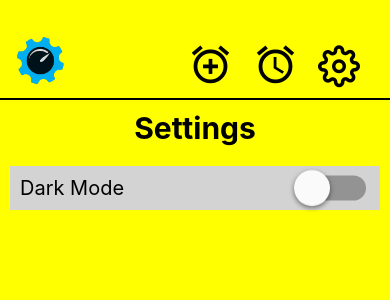
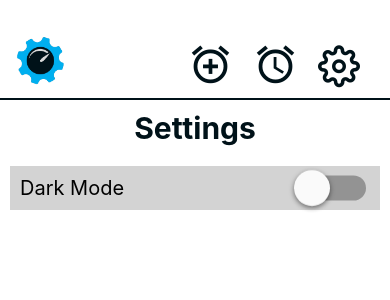
Before and after one commit to purplevarun/reminder-app, a React Native app: screen /Screen_3_Settings in a window 390 px wide. Shown: the top 300 px of the page. Built offline with nearby package versions, Linux system fonts and the light colour scheme.

Commit message:
Fixed Styling in global context

```diff
--- a/components/buttons/Buttons.js
+++ b/components/buttons/Buttons.js
@@ -7,49 +7,36 @@ import { useContext } from "react";
 const btnSize = 45;
 
 export const AddReminderBtn = ({ onPress }) => {
-	const { darkMode, colors } = useContext(GlobalContext);
-	const getBtnColor = () => {
-		return darkMode.darkMode ? colors.light : colors.dark;
-	};
+	const { colors } = useContext(GlobalContext);
 	return (
 		<TouchableOpacity style={touchableOpacityStyle} onPress={onPress}>
-			<MaterialIcon
-				name="alarm-add"
-				size={btnSize}
-				color={getBtnColor()}
-			/>
+			<MaterialIcon name="alarm-add" size={btnSize} color={colors.fg} />
 		</TouchableOpacity>
 	);
 };
 
 export const AllRemindersBtn = ({ onPress }) => {
-	const { darkMode, colors } = useContext(GlobalContext);
-	const getBtnColor = () => {
-		return darkMode.darkMode ? colors.light : colors.dark;
-	};
+	const { colors } = useContext(GlobalContext);
 	return (
 		<TouchableOpacity style={touchableOpacityStyle} onPress={onPress}>
 			<MaterialIcon
 				name="access-alarms"
 				size={btnSize}
-				color={getBtnColor()}
+				color={colors.fg}
 			/>
 		</TouchableOpacity>
 	);
 };
 
 export const SettingsBtn = ({ onPress }) => {
-	const { darkMode, colors } = useContext(GlobalContext);
-	const getBtnColor = () => {
-		return darkMode.darkMode ? colors.light : colors.dark;
-	};
+	const { colors } = useContext(GlobalContext);
 	return (
 		<TouchableOpacity style={touchableOpacityStyle} onPress={onPress}>
 			<View style={{ display: "flex", height: btnSize, top: 1 }}>
 				<FeatherIcon
 					name="settings"
 					size={btnSize - 3}
-					color={getBtnColor()}
+					color={colors.fg}
 				/>
 			</View>
 		</TouchableOpacity>
--- a/components/header/Header.js
+++ b/components/header/Header.js
@@ -6,7 +6,7 @@ import {
 	AllRemindersBtn,
 	SettingsBtn,
 } from "./../buttons/Buttons";
-import { getHeaderStyles, headerBtnsStyle, headerStyle } from "./HeaderStyle";
+import { getHeaderStyles } from "./HeaderStyle";
 import { useState, useContext, useEffect } from "react";
 const Header = ({ navigation }) => {
 	const handleReminderIconPress = () => {
@@ -24,13 +24,9 @@ const Header = ({ navigation }) => {
 	const handleSettingsBtnPress = () => {
 		navigation.navigate("Screen_3_Settings");
 	};
-	const { darkMode, colors } = useContext(GlobalContext);
-	const [styles, setStyles] = useState(
-		getHeaderStyles(darkMode.darkMode, colors)
-	);
-	useEffect(() => {
-		setStyles(getHeaderStyles(darkMode.darkMode, colors));
-	}, [darkMode.darkMode]);
+	const { colors } = useContext(GlobalContext);
+	const styles = getHeaderStyles(colors);
+
 	return (
 		<View style={styles.headerStyle}>
 			<ReminderIcon onPress={handleReminderIconPress} />
--- a/components/header/HeaderStyle.js
+++ b/components/header/HeaderStyle.js
@@ -1,13 +1,7 @@
-const getFgColor = (darkMode, colors) => {
-	return darkMode ? colors.light : colors.dark;
-};
-const getBgColor = (darkMode, colors) => {
-	return darkMode ? colors.dark : colors.light;
-};
-export const getHeaderStyles = (darkMode, colors) => {
+export const getHeaderStyles = (colors) => {
 	return {
 		headerStyle: {
-			backgroundColor: getBgColor(darkMode, colors),
+			backgroundColor: colors.bg,
 			paddingTop: 30,
 			flexDirection: "row",
 			height: 100,
@@ -16,7 +10,7 @@ export const getHeaderStyles = (darkMode, colors) => {
 			alignItems: "center",
 			paddingHorizontal: 20,
 			borderBottomWidth: 2,
-			borderBottomColor: getFgColor(darkMode, colors),
+			borderBottomColor: colors.fg,
 		},
 		headerBtnsStyle: {
 			display: "flex",
--- a/contexts/GlobalContext.js
+++ b/contexts/GlobalContext.js
@@ -1,13 +1,12 @@
-import { createContext, useState } from "react";
-
+import { useEffect, createContext, useState } from "react";
+import { darkModeColors, lightModeColors } from "./colors";
 export const GlobalContext = createContext();
-
 const GlobalContextProvider = (props) => {
 	const [darkMode, setDarkMode] = useState(false);
-	const colors = {
-		light: "yellow",
-		dark: "black",
-	};
+	const [colors, setColors] = useState(lightModeColors);
+	useEffect(() => {
+		setColors(darkMode ? darkModeColors : lightModeColors);
+	}, [darkMode]);
 	const data = {
 		darkMode: {
 			darkMode,
--- /dev/null
+++ b/contexts/colors.js
@@ -0,0 +1,3 @@
+const appBaseColor = "#001219";
+export const darkModeColors = { fg: "white", bg: appBaseColor };
+export const lightModeColors = { fg: appBaseColor, bg: "white" };
--- a/screens/CreateReminderScreen.js
+++ b/screens/CreateReminderScreen.js
@@ -1,16 +1,11 @@
-import { useEffect, useState, useContext } from "react";
+import { useContext } from "react";
 import { View, Text } from "react-native";
 import Header from "../components/header/Header";
 import { getScreenStyles } from "./screenStyles";
 import { GlobalContext } from "../contexts/GlobalContext";
 const CreateReminderScreen = ({ navigation }) => {
-	const { darkMode, colors } = useContext(GlobalContext);
-	const [styles, setStyles] = useState(
-		getScreenStyles(darkMode.darkMode, colors)
-	);
-	useEffect(() => {
-		setStyles(getScreenStyles(darkMode.darkMode, colors));
-	}, [darkMode.darkMode]);
+	const { colors } = useContext(GlobalContext);
+	const styles = getScreenStyles(colors);
 	return (
 		<View style={styles.screenWrapperStyle}>
 			<Header navigation={navigation} />
--- a/screens/MyRemindersScreen.js
+++ b/screens/MyRemindersScreen.js
@@ -1,21 +1,16 @@
-import { useEffect, useState, useContext } from "react";
+import { useContext } from "react";
 import { View, Text } from "react-native";
 import Header from "../components/header/Header";
 import { getScreenStyles } from "./screenStyles";
 import { GlobalContext } from "../contexts/GlobalContext";
 const MyRemindersScreen = ({ navigation }) => {
-	const { darkMode, colors } = useContext(GlobalContext);
-	const [styles, setStyles] = useState(
-		getScreenStyles(darkMode.darkMode, colors)
-	);
-	useEffect(() => {
-		setStyles(getScreenStyles(darkMode.darkMode, colors));
-	}, [darkMode.darkMode]);
+	const { colors } = useContext(GlobalContext);
+	const styles = getScreenStyles(colors);
 	return (
 		<View style={styles.screenWrapperStyle}>
 			<Header navigation={navigation} />
 			<View style={styles.screenBodyStyle}>
-				<Text style={styles.screenHeadingStyle}>All Reminders</Text>
+				<Text style={styles.screenHeadingStyle}>My Reminders</Text>
 			</View>
 		</View>
 	);
--- a/screens/SettingsScreen.js
+++ b/screens/SettingsScreen.js
@@ -1,17 +1,12 @@
+import { useContext } from "react";
 import { View, Text } from "react-native";
-import { useState, useEffect, useContext } from "react";
 import Header from "../components/header/Header";
 import { getScreenStyles } from "./screenStyles";
-import ToggleDarkModeBtn from "../components/toggleDarkModeBtn/ToggleDarkModeBtn";
 import { GlobalContext } from "../contexts/GlobalContext";
+import ToggleDarkModeBtn from "./../components/toggleDarkModeBtn/ToggleDarkModeBtn";
 const SettingsScreen = ({ navigation }) => {
-	const { darkMode, colors } = useContext(GlobalContext);
-	const [styles, setStyles] = useState(
-		getScreenStyles(darkMode.darkMode, colors)
-	);
-	useEffect(() => {
-		setStyles(getScreenStyles(darkMode.darkMode, colors));
-	}, [darkMode.darkMode]);
+	const { colors } = useContext(GlobalContext);
+	const styles = getScreenStyles(colors);
 	return (
 		<View style={styles.screenWrapperStyle}>
 			<Header navigation={navigation} />
--- a/screens/screenStyles.js
+++ b/screens/screenStyles.js
@@ -1,13 +1,9 @@
-const getFgColor = (darkMode, colors) => {
-	return darkMode ? colors.light : colors.dark;
-};
-const getBgColor = (darkMode, colors) => {
-	return darkMode ? colors.dark : colors.light;
-};
-export const getScreenStyles = (darkMode, colors) => {
+import { useContext } from "react";
+import { GlobalContext } from "../contexts/GlobalContext";
+export const getScreenStyles = (colors) => {
 	return {
 		screenWrapperStyle: {
-			backgroundColor: getBgColor(darkMode, colors),
+			backgroundColor: colors.bg,
 			flex: 1,
 			justifyContent: "flex-start",
 		},
@@ -19,7 +15,29 @@ export const getScreenStyles = (darkMode, colors) => {
 			alignSelf: "center",
 			fontWeight: "bold",
 			paddingBottom: 20,
-			color: getFgColor(darkMode, colors),
+			color: colors.fg,
 		},
 	};
 };
+
+const ScreenStyles = () => {
+	const { colors } = useContext(GlobalContext);
+	return {
+		screenWrapperStyle: {
+			backgroundColor: colors.bg,
+			flex: 1,
+			justifyContent: "flex-start",
+		},
+		screenBodyStyle: {
+			padding: 10,
+		},
+		screenHeadingStyle: {
+			fontSize: 30,
+			alignSelf: "center",
+			fontWeight: "bold",
+			paddingBottom: 20,
+			color: colors.fg,
+		},
+	};
+};
+export { ScreenStyles as default };
```
